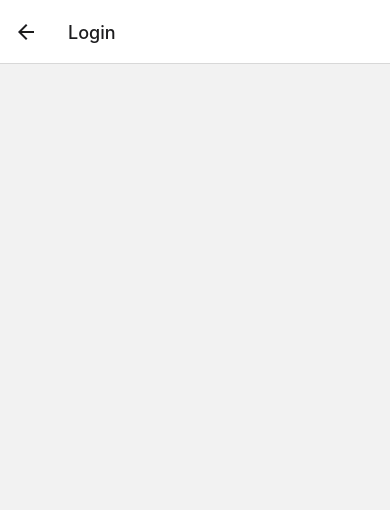
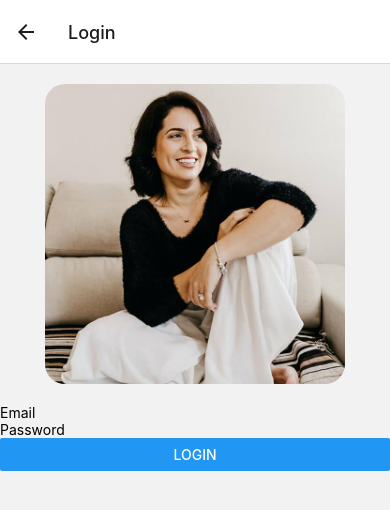
Before and after one commit to devrdn/rn-twilio-talkearn, a React Native app: screen /Login in a window 390 px wide. Shown: the top 510 px of the page. Built offline with nearby package versions, Linux system fonts and the light colour scheme.

Commit message:
feat: add login screen

```diff
--- a/App.js
+++ b/App.js
@@ -12,10 +12,14 @@ import {
 } from 'react-native';
 
 // components
-import {Navigation} from './src/navigation/Navigation';
+import { Navigation } from './src/navigation/Navigation';
 
 const App = () => {
-  return <Navigation />;
+  return (
+    <SafeAreaView style={{ flex: 1 }}>
+      <Navigation />
+    </SafeAreaView>
+  );
 };
 
 export default App;
--- a/package.json
+++ b/package.json
@@ -12,13 +12,17 @@
   "dependencies": {
     "@react-navigation/native": "^6.1.1",
     "@react-navigation/native-stack": "^6.9.7",
+    "@reduxjs/toolkit": "^1.9.1",
+    "axios": "^1.2.3",
     "react": "18.1.0",
+    "react-hook-form": "^7.42.1",
     "react-native": "^0.70.6",
     "react-native-gesture-handler": "^2.8.0",
     "react-native-permissions": "^3.6.1",
     "react-native-safe-area-context": "^4.4.1",
     "react-native-screens": "^3.18.2",
-    "react-native-twilio-video-webrtc": "github:blackuy/react-native-twilio-video-webrtc"
+    "react-native-twilio-video-webrtc": "github:blackuy/react-native-twilio-video-webrtc",
+    "react-redux": "^8.0.5"
   },
   "devDependencies": {
     "@babel/core": "^7.12.9",
--- /dev/null
+++ b/src/api/authApi.js
@@ -0,0 +1,14 @@
+import api from './axios';
+
+export default {
+  /**
+   * User Login
+   */
+  login: async (userData, cb = err => console.log(err)) => {
+    try {
+      return await api.post('/login', userData);
+    } catch (error) {
+      cb(error.response.data);
+    }
+  },
+};
--- /dev/null
+++ b/src/api/axios.js
@@ -0,0 +1,7 @@
+import axios from 'axios';
+
+const api = axios.create({
+  baseURL: 'https://core.talkearn.app/api',
+});
+
+export default api;
--- a/src/navigation/Navigation.jsx
+++ b/src/navigation/Navigation.jsx
@@ -3,6 +3,8 @@ import { NavigationContainer } from '@react-navigation/native';
 import VideoCallScreen from '../screens/VideoCallScreen';
 import HomeScreen from '../screens/HomeScreen';
 import LoginScreen from '../screens/LoginScreen';
+import { SafeAreaView } from 'react-native-safe-area-context';
+import { StyleSheet } from 'react-native';
 
 const Stack = createNativeStackNavigator();
 
@@ -29,3 +31,9 @@ export const Navigation = () => {
     </NavigationContainer>
   );
 };
+
+const styles = StyleSheet.create({
+  container: {
+    flex: 1,
+  },
+});
--- a/src/screens/HomeScreen.jsx
+++ b/src/screens/HomeScreen.jsx
@@ -8,7 +8,6 @@ const HomeScreen = ({ navigation }) => {
     });
   });
   return (
-    <SafeAreaView style={styles.container}>
     <View style={styles.view}>
       <View style={styles.content}>
         <Pressable
@@ -23,7 +22,6 @@ const HomeScreen = ({ navigation }) => {
         </Pressable>
       </View>
     </View>
-    </SafeAreaView>
   );
 };
 
--- a/src/screens/LoginScreen.jsx
+++ b/src/screens/LoginScreen.jsx
@@ -1,8 +1,90 @@
 import React from 'react';
-import { Text, View } from 'react-native';
+import { Button, Text, StyleSheet, TextInput, View, Image } from 'react-native';
+import { useForm, Controller } from 'react-hook-form';
+
+// import images
+import loginImage from '../assets/images/loginImage.jpg';
+import authApi from '../api/authApi';
 
 const LoginScreen = () => {
-  return <View></View>;
+  // init form
+  const {
+    control,
+    handleSubmit,
+    formState: { errors },
+  } = useForm({
+    defaultValues: {
+      email: '',
+      password: '',
+    },
+  });
+
+  const onSubmit = async data => {
+    const user = await authApi.login(data, err => console.log('Hello', err));
+    console.log(user);
+  };
+
+  return (
+    <View styles={styles.container}>
+      <View style={styles.imageContainer}>
+        <Image
+          style={styles.image}
+          source={require('../assets/images/loginImage.jpg')}
+        />
+      </View>
+      <View>
+        <Controller
+          control={control}
+          rules={{
+            required: true,
+          }}
+          render={({ field: { onChange, onBlur, value } }) => (
+            <TextInput
+              onBlur={onBlur}
+              onChangeText={onChange}
+              value={value}
+              placeholder="Email"
+            />
+          )}
+          name="email"
+        />
+        <Controller
+          control={control}
+          rules={{
+            required: true,
+          }}
+          render={({ field: { onChange, onBlur, value } }) => (
+            <TextInput
+              onBlur={onBlur}
+              onChangeText={onChange}
+              value={value}
+              placeholder="Password"
+              secureTextEntry
+            />
+          )}
+          name="password"
+        />
+        <Button title="Login" onPress={handleSubmit(onSubmit)} />
+      </View>
+    </View>
+  );
 };
 
+const styles = StyleSheet.create({
+  container: {
+    flex: 1,
+  },
+  imageContainer: {
+    alignItems: 'center',
+    justifyContent: 'center',
+  },
+  image: {
+    height: 300,
+    width: 300,
+    borderRadius: 20,
+    margin: 20,
+    resizeMode: 'contain',
+  },
+});
+
 export default LoginScreen;
```
Also changed, not shown: src/assets/images/loginImage.jpg (added), 1 other file (tests, documents, lock files or other folders). Lines whose indentation alone changed are shown as unchanged.
